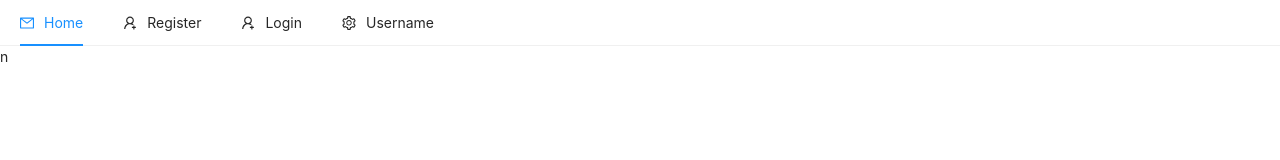
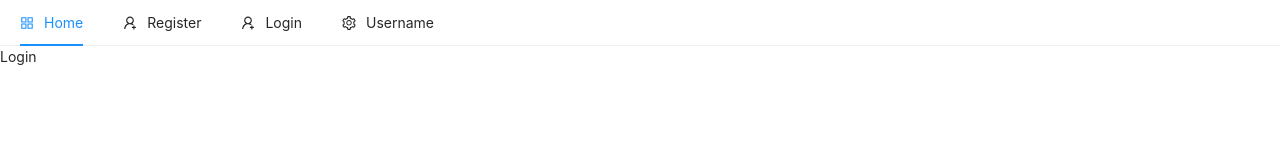
Before and after one commit to rafaelestradajr/myecommerce, a React (Create React App) app: page /login in a window 1280 px wide. Shown: the top 160 px of the page. Built offline with nearby package versions, Linux system fonts and the light colour scheme.

Commit message:
created links for nav bar

```diff
--- a/src/components/nav/Header.js
+++ b/src/components/nav/Header.js
@@ -1,43 +1,40 @@
-import React,{useState} from 'react';
-import {Menu} from 'antd';
-import { MailOutlined, AppstoreOutlined, SettingOutlined, UserAddOutlined } from '@ant-design/icons';
+import React, { useState } from "react";
+import { Menu } from "antd";
+import {
+  MailOutlined,
+  AppstoreOutlined,
+  SettingOutlined,
+  UserAddOutlined,
+} from "@ant-design/icons";
+import {Link} from 'react-router-dom';
 
-const { SubMenu,Item } = Menu;//Menu.Submenu
+const { SubMenu, Item } = Menu; //Menu.Submenu
 
-const Header =()=>{
-    const [current,setCurrent] = useState('home')
-    const handleClick = (e)  => {
-        console.log(e.key)
-
+const Header = () => {
+  const [current, setCurrent] = useState("home");
+  const handleClick = (e) => {
+    console.log(e.key);
 
     setCurrent(e.key);
   };
-return(
-
-
+  return (
     <Menu onClick={handleClick} selectedKeys={[current]} mode="horizontal">
-        <Item key="home" icon={<MailOutlined />}>
-      Home
+      <Item key="home" icon={<AppstoreOutlined /> }>
+       <Link to='/'>Home</Link>
       </Item>
 
-        <Item key="register" icon={<UserAddOutlined />} className='float-right'>
-    Register
+      <Item key="register" icon={<UserAddOutlined />} className="float-right">
+      <Link to='/register'>Register</Link>
       </Item>
 
-        <Item key="login" icon={<UserAddOutlined />} className='float-right'>
-           Login
+      <Item key="login" icon={<UserAddOutlined />} className="float-right">
+      <Link to='/login'>Login</Link>
       </Item>
 
-
-        <SubMenu  icon={<SettingOutlined />} title="Username">
-
-
+      <SubMenu icon={<SettingOutlined />} title="Username">
         <Item key="setting:1">Option 1</Item>
         <Item key="setting:2">Option 2</Item>
-
-
       </SubMenu>
-
     </Menu>
   );
 };
--- a/src/index.js
+++ b/src/index.js
@@ -7,12 +7,12 @@ import{BrowserRouter} from 'react-router-dom';
 import 'antd/dist/antd.css';
 
 ReactDOM.render(
-  <React.StrictMode>
+ // <React.StrictMode>
     <BrowserRouter>
 
     <App />
-    </BrowserRouter>
-  </React.StrictMode>,
+    </BrowserRouter>,
+ // </React.StrictMode>,
   document.getElementById('root')
 );
 
--- a/src/pages/auth/Login.js
+++ b/src/pages/auth/Login.js
@@ -4,7 +4,7 @@ import React from 'react';
 const Login=()=>{
     return(
         <div>
-            <p>n</p>
+            <p>Login</p>
         </div>
     );
 };
```
Lines whose indentation alone changed are shown as unchanged.
